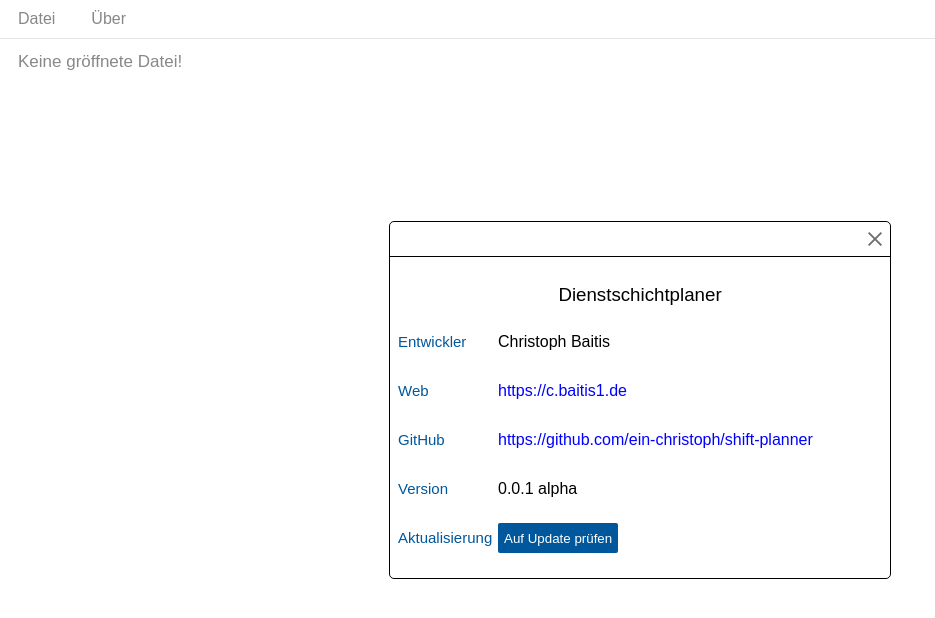
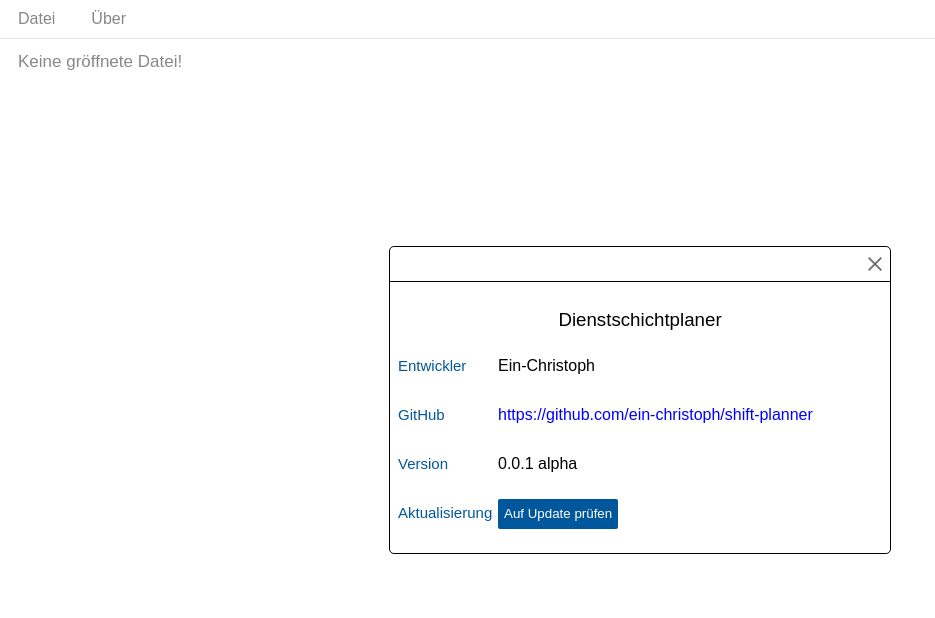
Before and after one commit to ein-christoph/shift-planner, a plain HTML site: page index.html in a window 1280 px wide. Both pictures are taken after a click on the button "Über". Shown: the whole page, without its empty margins (0-935 px from the left). Drawn offline with Linux system fonts and the light colour scheme.

Commit message:
change about-page information

```diff
--- a/index.html
+++ b/index.html
@@ -144,8 +144,7 @@
             </div>
             <div class="content about">
                 <h3>Dienstschichtplaner</h3>
-                <p><div class="lable input">Entwickler</div>Christoph Baitis</p>
-                <p><div class="lable input">Web</div><a href="https://c.baitis1.de" target="_blank">https://c.baitis1.de</a></p>
+                <p><div class="lable input">Entwickler</div>Ein-Christoph</p>
                 <p><div class="lable input">GitHub</div><a href="https://github.com/ein-christoph/shift-planner" target="_blank">https://github.com/ein-christoph/shift-planner</a></p>
                 <p><div class="lable input">Version</div><div style="display: inline-block" id="version"></div></p>
                 <p><div class="lable input">Aktualisierung</div><div  id="update"><button id="createnewpage" onclick="checkupdate()">Auf Update prüfen</button></div></p>
```
